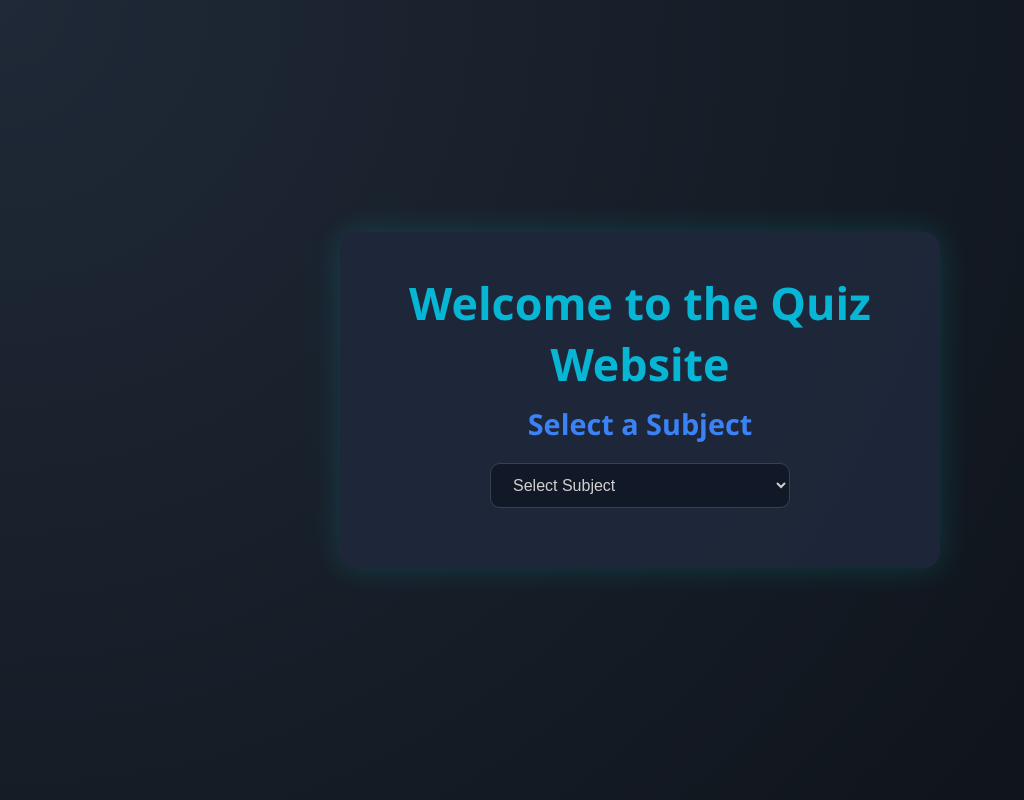
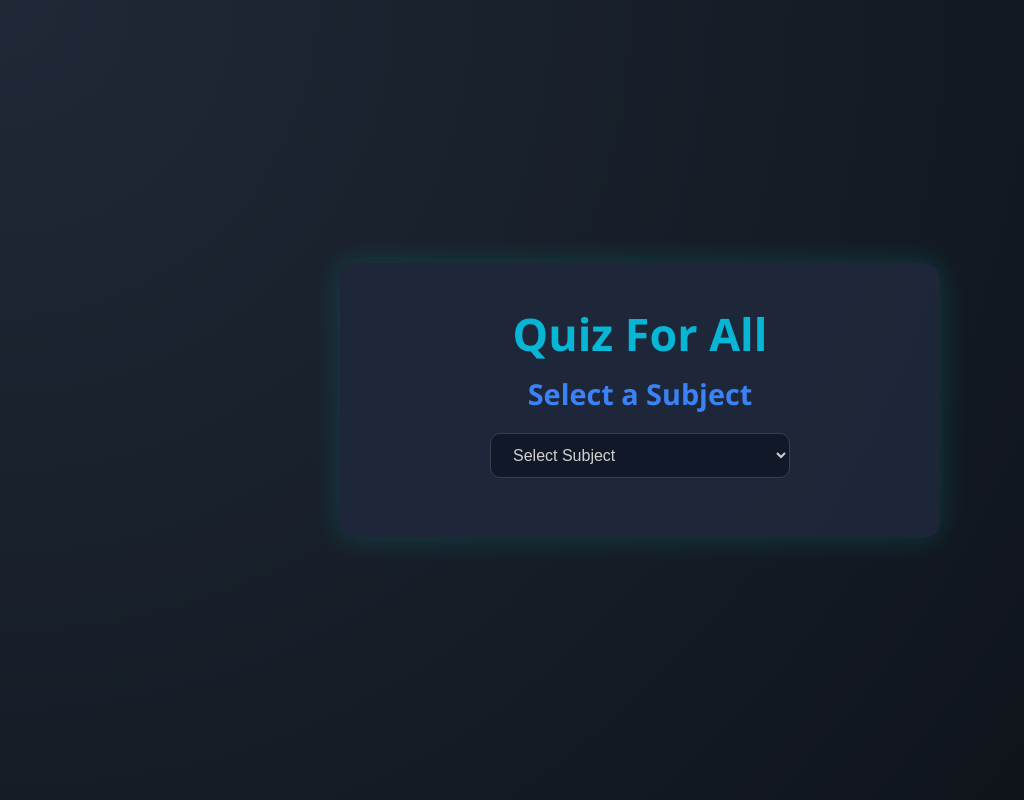
Before and after one commit to rv1304/Quiz-For-All, a website: page public/index.html in a window 1280 px wide. Shown: the whole page, without its empty margins (0-1024 px from the left). Drawn offline with Linux system fonts and the light colour scheme; no server answers.

Commit message:
Initial commit with Linux quiz files

```diff
--- a/package.json
+++ b/package.json
@@ -7,6 +7,8 @@
         "start": "node server.js"
     },
     "dependencies": {
+        "@vercel/analytics": "^1.5.0",
+        "cors": "^2.8.5",
         "express": "^4.18.2"
     }
 }
--- a/public/index.html
+++ b/public/index.html
@@ -3,8 +3,9 @@
 <head>
     <meta charset="UTF-8" />
     <meta name="viewport" content="width=device-width, initial-scale=1.0"/>
-    <title>Quiz Website</title>
+    <title>Quiz For All</title> <!-- Updated title -->
     <style>
+        /* Your existing CSS remains unchanged */
         * {
             box-sizing: border-box;
             margin: 0;
@@ -117,7 +118,7 @@
 </head>
 <body>
     <div class="container">
-        <h1>Welcome to the Quiz Website</h1>
+        <h1>Quiz For All</h1> <!-- Updated heading -->
         <h2>Select a Subject</h2>
         <select id="subjectSelect" onchange="loadQuizzes()">
             <option value="">Select Subject</option>
```
Also changed, not shown: 2 other files.
